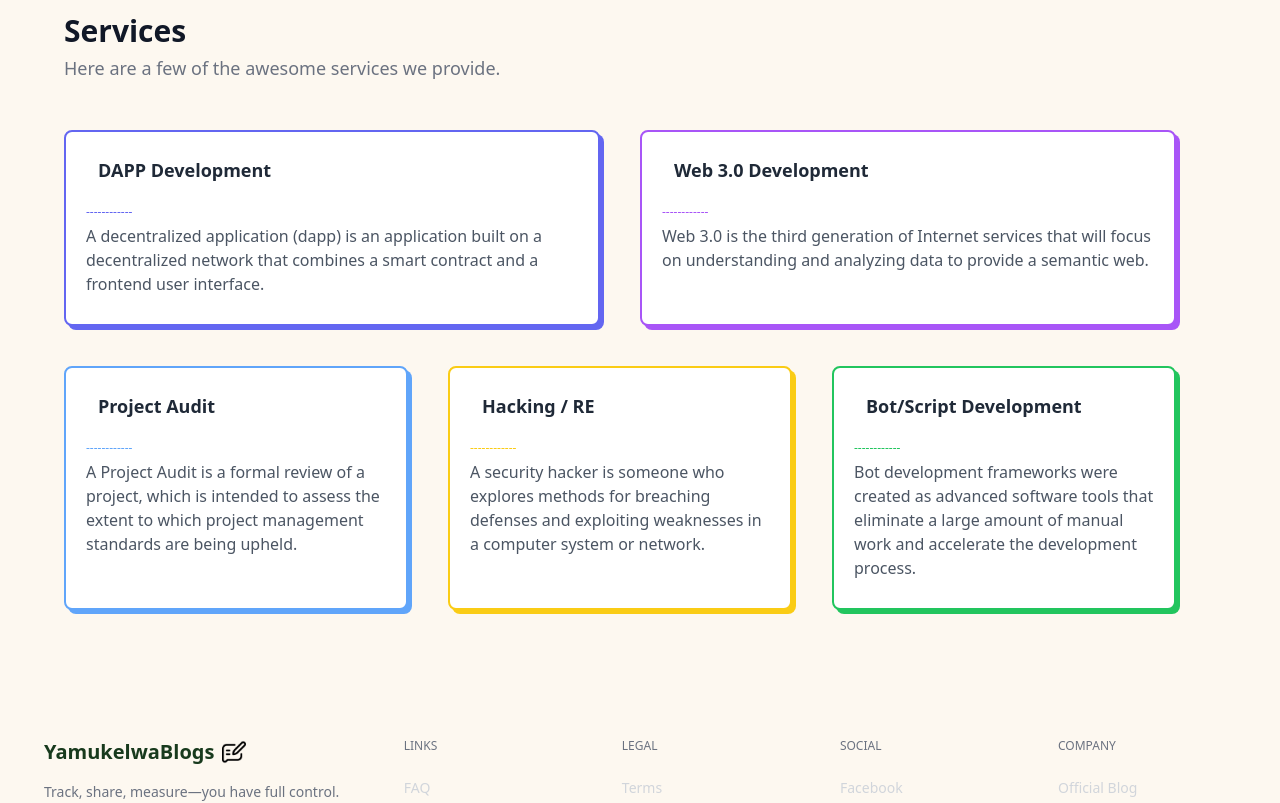
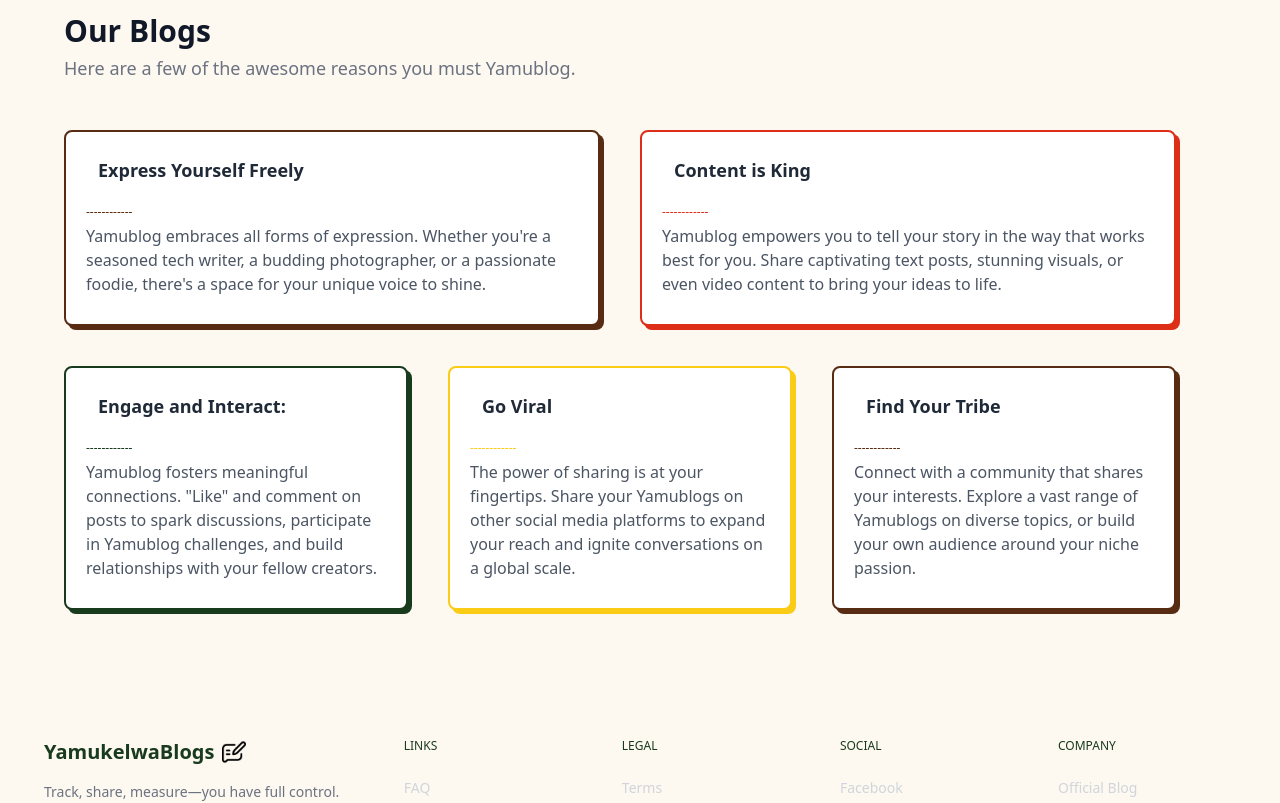
Before and after one commit to YamukelwaTech/Yamublogv2, a React (Create React App) app: page / in a window 1280 px wide. Shown: the part 1020-1823 px from the top of the page. Built offline with nearby package versions, Linux system fonts and the light colour scheme; no server answers.

Commit message:
Chore:Cleanup

```diff
--- a/src/components/footer.jsx
+++ b/src/components/footer.jsx
@@ -95,7 +95,7 @@ const Footer = () => {
           </div>
         </div>
         <div className="p-5 sm:w-1/5">
-          <div className="text-xs uppercase text-gray-500 font-medium mb-6">
+          <div className="text-xs uppercase text-customColor2 font-medium mb-6">
             Links
           </div>
           <a
@@ -118,7 +118,7 @@ const Footer = () => {
           </a>
         </div>
         <div className="p-5 sm:w-1/5">
-          <div className="text-xs uppercase text-gray-500 font-medium mb-6">
+          <div className="text-xs uppercase text-customColor2 font-medium mb-6">
             Legal
           </div>
           <a
@@ -135,7 +135,7 @@ const Footer = () => {
           </a>
         </div>
         <div className="p-5 sm:w-1/5">
-          <div className="text-xs uppercase text-gray-500 font-medium mb-6">
+          <div className="text-xs uppercase text-customColor2 font-medium mb-6">
             Social
           </div>
           <a
@@ -158,7 +158,7 @@ const Footer = () => {
           </a>
         </div>
         <div className="p-5 sm:w-1/5">
-          <div className="text-xs uppercase text-gray-500 font-medium mb-6">
+          <div className="text-xs uppercase text-customColor2 font-medium mb-6">
             Company
           </div>
           <a
@@ -181,7 +181,7 @@ const Footer = () => {
           </a>
         </div>
       </div>
-      <div className="py-6 text-sm text-gray-400 border-t border-gray-400 text-center">
+      <div className="py-6 text-sm text-customColor2 border-t border-customColor2 text-center">
         © 2023. All rights reserved.
       </div>
     </div>
--- a/src/components/hero2.jsx
+++ b/src/components/hero2.jsx
@@ -37,7 +37,7 @@ const HeroSection = () => {
             </a>
 
             <p className="mt-5 text-gray-600">
-              Already joined us?{" "}
+              Already a bloger?{" "}
               <a
                 href="1"
                 title=""
--- a/src/components/services.jsx
+++ b/src/components/services.jsx
@@ -4,49 +4,49 @@ const Services = () => {
   return (
     <div className="container relative flex flex-col justify-between h-full max-w-6xl px-10 mx-auto xl:px-0 mt-5">
       <h2 className="mb-1 text-3xl font-extrabold leading-tight text-gray-900">
-        Services
+        Our Blogs
       </h2>
       <p className="mb-12 text-lg text-gray-500">
-        Here are a few of the awesome services we provide.
+        Here are a few of the awesome reasons you must Yamublog.
       </p>
       <div className="w-full">
         <div className="flex flex-col w-full mb-10 sm:flex-row">
           <div className="w-full mb-10 sm:mb-0 sm:w-1/2">
             <div className="relative h-full ml-0 mr-0 sm:mr-10">
-              <span className="absolute top-0 left-0 w-full h-full mt-1 ml-1 bg-indigo-500 rounded-lg"></span>
-              <div className="relative h-full p-5 bg-white border-2 border-indigo-500 rounded-lg">
+              <span className="absolute top-0 left-0 w-full h-full mt-1 ml-1 bg-customColor5 rounded-lg"></span>
+              <div className="relative h-full p-5 bg-white border-2 border-customColor5 rounded-lg">
                 <div className="flex items-center -mt-1">
                   <h3 className="my-2 ml-3 text-lg font-bold text-gray-800">
-                    DAPP Development
+                    Express Yourself Freely
                   </h3>
                 </div>
-                <p className="mt-3 mb-1 text-xs font-medium text-indigo-500 uppercase">
+                <p className="mt-3 mb-1 text-xs font-medium text-customColor5 uppercase">
                   ------------
                 </p>
                 <p className="mb-2 text-gray-600">
-                  A decentralized application (dapp) is an application built on
-                  a decentralized network that combines a smart contract and a
-                  frontend user interface.
+                  Yamublog embraces all forms of expression. Whether you're a
+                  seasoned tech writer, a budding photographer, or a passionate
+                  foodie, there's a space for your unique voice to shine.
                 </p>
               </div>
             </div>
           </div>
           <div className="w-full sm:w-1/2">
             <div className="relative h-full ml-0 md:mr-10">
-              <span className="absolute top-0 left-0 w-full h-full mt-1 ml-1 bg-purple-500 rounded-lg"></span>
-              <div className="relative h-full p-5 bg-white border-2 border-purple-500 rounded-lg">
+              <span className="absolute top-0 left-0 w-full h-full mt-1 ml-1 bg-customColor4 rounded-lg"></span>
+              <div className="relative h-full p-5 bg-white border-2 border-customColor4 rounded-lg">
                 <div className="flex items-center -mt-1">
                   <h3 className="my-2 ml-3 text-lg font-bold text-gray-800">
-                    Web 3.0 Development
+                    Content is King
                   </h3>
                 </div>
-                <p className="mt-3 mb-1 text-xs font-medium text-purple-500 uppercase">
+                <p className="mt-3 mb-1 text-xs font-medium text-customColor4 uppercase">
                   ------------
                 </p>
                 <p className="mb-2 text-gray-600">
-                  Web 3.0 is the third generation of Internet services that will
-                  focus on understanding and analyzing data to provide a
-                  semantic web.
+                  Yamublog empowers you to tell your story in the way that works
+                  best for you. Share captivating text posts, stunning visuals,
+                  or even video content to bring your ideas to life.
                 </p>
               </div>
             </div>
@@ -55,20 +55,20 @@ const Services = () => {
         <div className="flex flex-col w-full mb-5 sm:flex-row">
           <div className="w-full mb-10 sm:mb-0 sm:w-1/2">
             <div className="relative h-full ml-0 mr-0 sm:mr-10">
-              <span className="absolute top-0 left-0 w-full h-full mt-1 ml-1 bg-blue-400 rounded-lg"></span>
-              <div className="relative h-full p-5 bg-white border-2 border-blue-400 rounded-lg">
+              <span className="absolute top-0 left-0 w-full h-full mt-1 ml-1 bg-customColor2 rounded-lg"></span>
+              <div className="relative h-full p-5 bg-white border-2 border-customColor2 rounded-lg">
                 <div className="flex items-center -mt-1">
                   <h3 className="my-2 ml-3 text-lg font-bold text-gray-800">
-                    Project Audit
+                    Engage and Interact:
                   </h3>
                 </div>
-                <p className="mt-3 mb-1 text-xs font-medium text-blue-400 uppercase">
+                <p className="mt-3 mb-1 text-xs font-medium text-customColor2 uppercase">
                   ------------
                 </p>
                 <p className="mb-2 text-gray-600">
-                  A Project Audit is a formal review of a project, which is
-                  intended to assess the extent to which project management
-                  standards are being upheld.
+                  Yamublog fosters meaningful connections. "Like" and comment on
+                  posts to spark discussions, participate in Yamublog
+                  challenges, and build relationships with your fellow creators.
                 </p>
               </div>
             </div>
@@ -79,36 +79,36 @@ const Services = () => {
               <div className="relative h-full p-5 bg-white border-2 border-yellow-400 rounded-lg">
                 <div className="flex items-center -mt-1">
                   <h3 className="my-2 ml-3 text-lg font-bold text-gray-800">
-                    Hacking / RE
+                    Go Viral
                   </h3>
                 </div>
                 <p className="mt-3 mb-1 text-xs font-medium text-yellow-400 uppercase">
                   ------------
                 </p>
                 <p className="mb-2 text-gray-600">
-                  A security hacker is someone who explores methods for
-                  breaching defenses and exploiting weaknesses in a computer
-                  system or network.
+                  The power of sharing is at your fingertips. Share your
+                  Yamublogs on other social media platforms to expand your reach
+                  and ignite conversations on a global scale.
                 </p>
               </div>
             </div>
           </div>
           <div className="w-full sm:w-1/2">
             <div className="relative h-full ml-0 md:mr-10">
-              <span className="absolute top-0 left-0 w-full h-full mt-1 ml-1 bg-green-500 rounded-lg"></span>
-              <div className="relative h-full p-5 bg-white border-2 border-green-500 rounded-lg">
+              <span className="absolute top-0 left-0 w-full h-full mt-1 ml-1 bg-customColor5 rounded-lg"></span>
+              <div className="relative h-full p-5 bg-white border-2 border-customColor5 rounded-lg">
                 <div className="flex items-center -mt-1">
                   <h3 className="my-2 ml-3 text-lg font-bold text-gray-800">
-                    Bot/Script Development
+                    Find Your Tribe
                   </h3>
                 </div>
-                <p className="mt-3 mb-1 text-xs font-medium text-green-500 uppercase">
+                <p className="mt-3 mb-1 text-xs font-medium text-customColor5 uppercase">
                   ------------
                 </p>
                 <p className="mb-2 text-gray-600">
-                  Bot development frameworks were created as advanced software
-                  tools that eliminate a large amount of manual work and
-                  accelerate the development process.
+                  Connect with a community that shares your interests. Explore a
+                  vast range of Yamublogs on diverse topics, or build your own
+                  audience around your niche passion.
                 </p>
               </div>
             </div>
```
